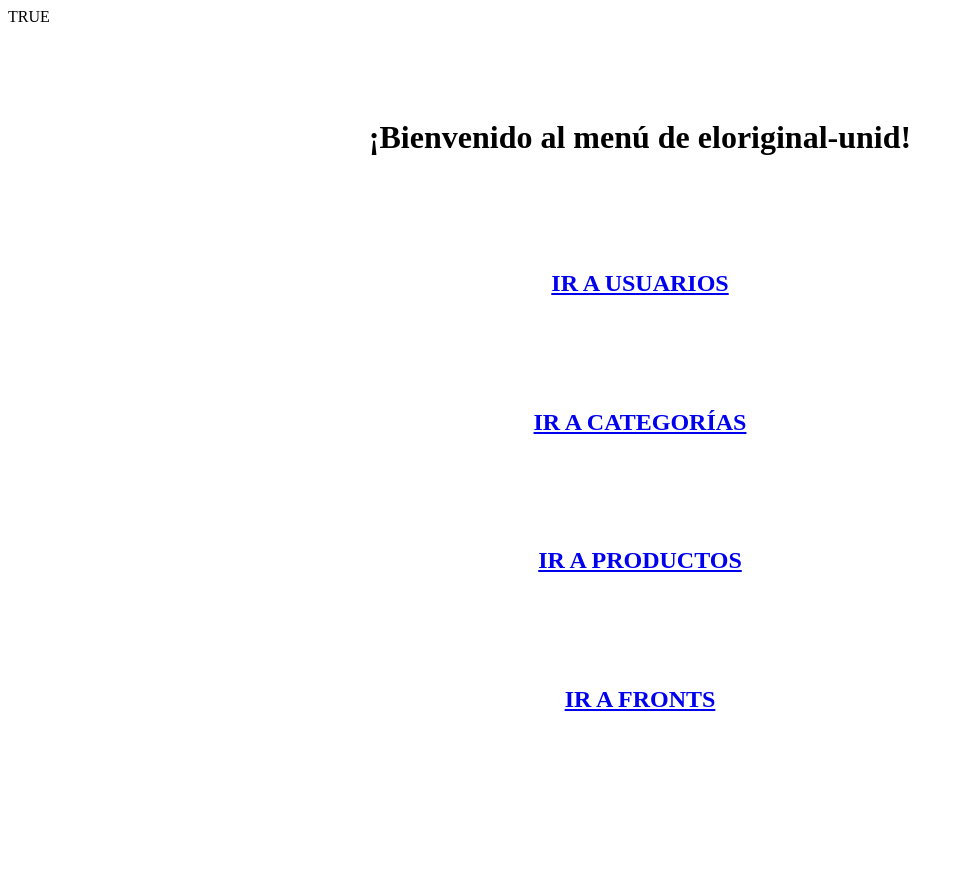
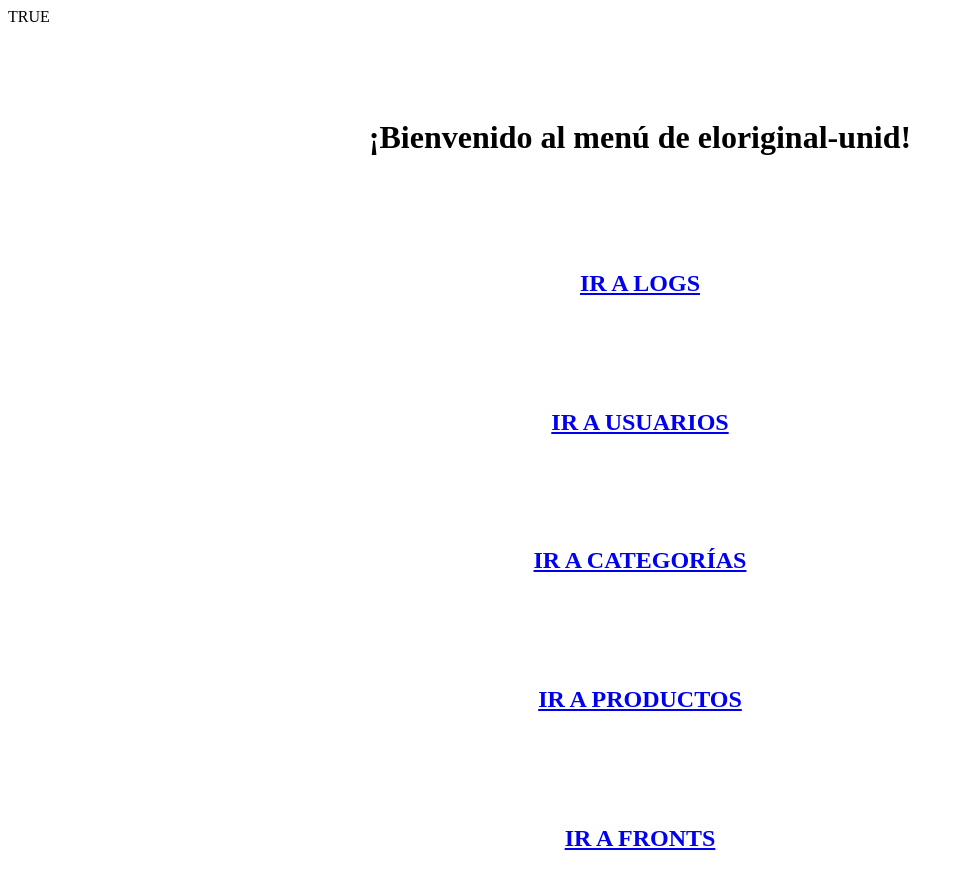
Before and after one commit to Creaky27/Tienda-Online, a PHP site: page /users/inicio/menu.php in a window 1280 px wide. Shown: the whole page, without its empty margins (0-964 px from the left). Before the commit the page ends 711 px from the top, so only its background shows below. Run offline with PHP 8.4, Linux system fonts and the light colour scheme; the visitor is signed in with stand-in values (Sample User, id 1).

Commit message:
agregando al menu la tabla logs
en users/inicio/menu.php agrege un <a href="../../logs/logs/index.php">
el cual esta dentro de las carpetas logs

```diff
--- a/logs/logs/index.php
+++ b/logs/logs/index.php
@@ -12,6 +12,7 @@ $logs = get_all_logs($connect)
 </head>
 <body>
 <h1><center> logs </center></h1>
+<h4><center><a href="../../users/inicio/menu.php"> Regresar </a></center></h4>
 <center>
     <form action="busqueda_index.php" method="post">
         <input type="text" name="busqueda" placeholder="buscar para ver tabla de logs" id="busqueda">
--- a/users/inicio/menu.php
+++ b/users/inicio/menu.php
@@ -18,6 +18,10 @@ $_SESSION = login_mem();
 
              <H1>¡Bienvenido al menú de eloriginal-unid!</H1>
 
+        </div>
+        <br><br><br><br>
+        <div class="elem">
+             <H2><a href="../../logs/logs/index.php">IR A LOGS</a></H2>
         </div>
         <br><br><br><br>
         <div class="elem">
```
Lines whose indentation alone changed are shown as unchanged.
